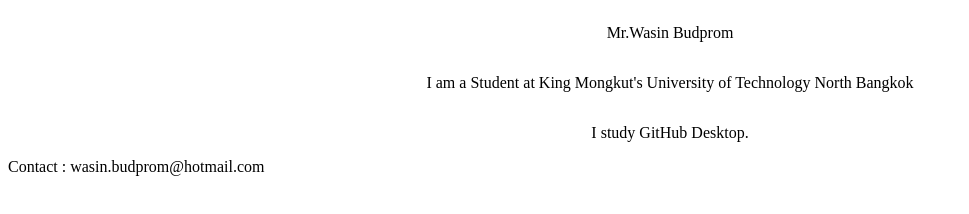
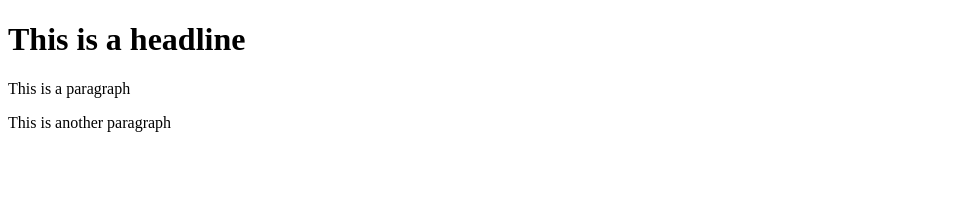
Before and after one commit to wasinbudprom/github-desktop-project, a plain HTML site: page index.html in a window 1280 px wide. Shown: the whole page, without its empty margins (0-969 px from the left). Drawn offline with Linux system fonts and the light colour scheme.

Commit message:
Update index.html

```diff
--- a/index.html
+++ b/index.html
@@ -1,18 +1,13 @@
 <!DOCTYPE html>
 <html lang="en">
 <head>
-    <meta charset="UTF-8">
-    <meta name="viewport" content="width=device-width, initial-scale=1.0">
-    <title>Profile</title>
-    <link rel="stylesheet" href="style.css">
+  <meta charset="UTF-8">
+  <meta name="viewport" content="width=, initial-scale=1.0">
+  <title>Document</title>
 </head>
 <body>
-    <div class="profile">
-    <p class="font-big">Mr.Wasin Budprom</p>
-    <p>I am a Student at King Mongkut's University of Technology North Bangkok</p>
-    <p>I study GitHub Desktop.</p>
-  </div>
-    <footer>Contact : wasin.budprom@hotmail.com</footer>
-
+  <h1 class="headline">This is a headline</h1>
+  <p>This is a paragraph</p>
+  <p>This is another paragraph</p>
 </body>
 </html>
```
